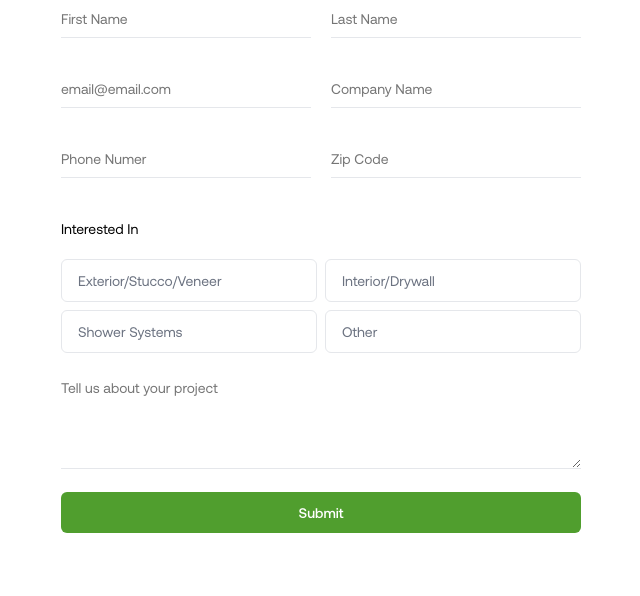
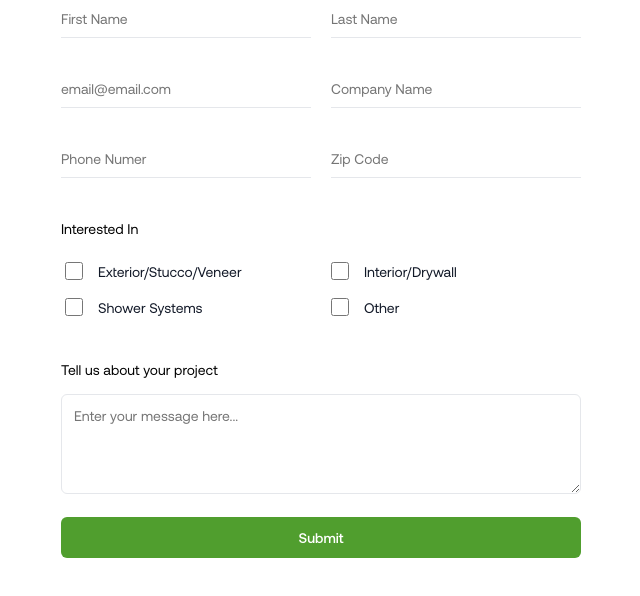
Before and after one commit to honterplatform/Final-hydro, a React (Vite) app: page /form in a window 1280 px wide. Shown: the top 596 px of the page, without its empty margins (319-959 px from the left). Built offline with nearby package versions, Linux system fonts and the light colour scheme; no server answers.

Commit message:
Update form: convert interested in to checkboxes, add textarea label and styling, adjust spacing

```diff
--- a/src/pages/FormPage.jsx
+++ b/src/pages/FormPage.jsx
@@ -257,67 +257,77 @@ const FormPage = () => {
                 <div style={{
                   display: 'grid',
                   gridTemplateColumns: 'repeat(2, 1fr)',
-                  gap: '8px'
+                  gap: '12px'
                 }}>
                   {interestedOptions.map((option) => {
                     const isSelected = formData.interestedIn.includes(option);
                     return (
-                      <button
+                      <label
                         key={option}
-                        type="button"
-                        onClick={() => handleInterestedInToggle(option)}
                         style={{
-                          width: '100%',
-                          padding: '12px 16px',
-                          textAlign: 'left',
-                          backgroundColor: isSelected ? 'rgba(80, 158, 46, 0.2)' : 'transparent',
-                          color: isSelected ? '#509E2E' : '#6b7280',
-                          border: isSelected ? '1px solid #509E2E' : '1px solid #e5e7eb',
-                          borderRadius: '6px',
+                          display: 'flex',
+                          alignItems: 'center',
+                          gap: '12px',
+                          cursor: 'pointer',
                           fontSize: '14px',
                           fontFamily: 'Aeonik, sans-serif',
-                          cursor: 'pointer',
-                          transition: 'all 0.2s',
-                          display: 'flex',
-                          alignItems: 'center',
-                          gap: '8px'
-                        }}
-                        onMouseEnter={(e) => {
-                          if (!isSelected) {
-                            e.target.style.backgroundColor = '#f5f5f5';
-                          }
-                        }}
-                        onMouseLeave={(e) => {
-                          if (!isSelected) {
-                            e.target.style.backgroundColor = 'transparent';
-                          }
+                          color: brandTokens.colors.text
                         }}
                       >
-                        {isSelected && (
-                          <span style={{ fontSize: '12px' }}>✓</span>
-                        )}
-                        {option}
-                      </button>
+                        <input
+                          type="checkbox"
+                          checked={isSelected}
+                          onChange={() => handleInterestedInToggle(option)}
+                          style={{
+                            width: '18px',
+                            height: '18px',
+                            cursor: 'pointer',
+                            accentColor: '#509E2E',
+                            flexShrink: 0
+                          }}
+                        />
+                        <span>{option}</span>
+                      </label>
                     );
                   })}
                 </div>
               </div>
 
               {/* Project Details Textarea */}
+              <div style={{
+                padding: '10px 0',
+                fontSize: '14px',
+                color: '#000000',
+                fontFamily: 'Aeonik, sans-serif',
+                marginTop: '32px',
+                marginBottom: '6px',
+                fontWeight: '400'
+              }}>
+                Tell us about your project
+              </div>
               <textarea
-                placeholder="Tell us about your project"
+                placeholder="Enter your message here..."
                 required
                 value={formData.projectDetails}
                 onChange={(e) => setFormData({ ...formData, projectDetails: e.target.value })}
                 rows={4}
                 style={{
-                  ...inputStyle,
+                  width: '100%',
+                  padding: '12px',
+                  marginBottom: '20px',
+                  border: '1px solid #e5e7eb',
+                  borderRadius: '6px',
+                  fontSize: '14px',
+                  fontFamily: 'Aeonik, sans-serif',
+                  boxSizing: 'border-box',
+                  outline: 'none',
+                  transition: 'border-color 0.2s',
+                  backgroundColor: 'transparent',
                   resize: 'vertical',
-                  minHeight: '100px',
-                  marginBottom: '20px'
+                  minHeight: '100px'
                 }}
-                onFocus={(e) => e.target.style.borderBottomColor = '#509E2E'}
-                onBlur={(e) => e.target.style.borderBottomColor = '#e5e7eb'}
+                onFocus={(e) => e.target.style.borderColor = '#509E2E'}
+                onBlur={(e) => e.target.style.borderColor = '#e5e7eb'}
               />
 
               {submitError && (
```
